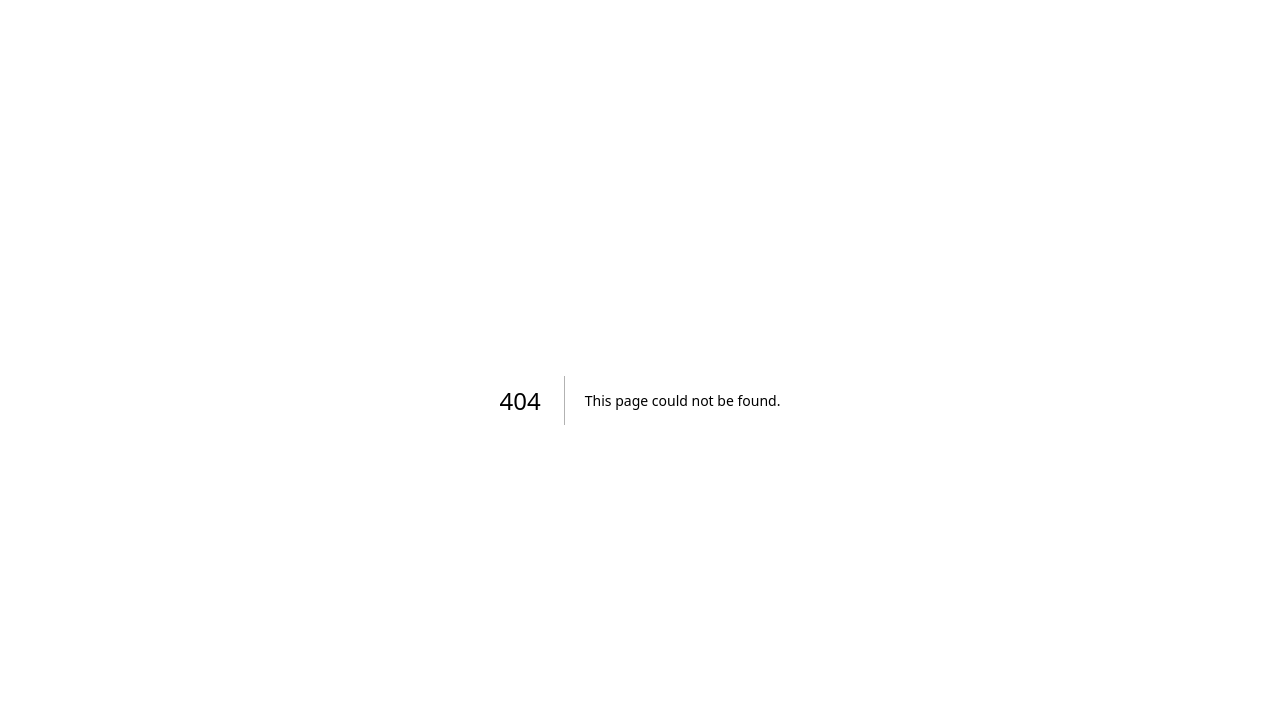
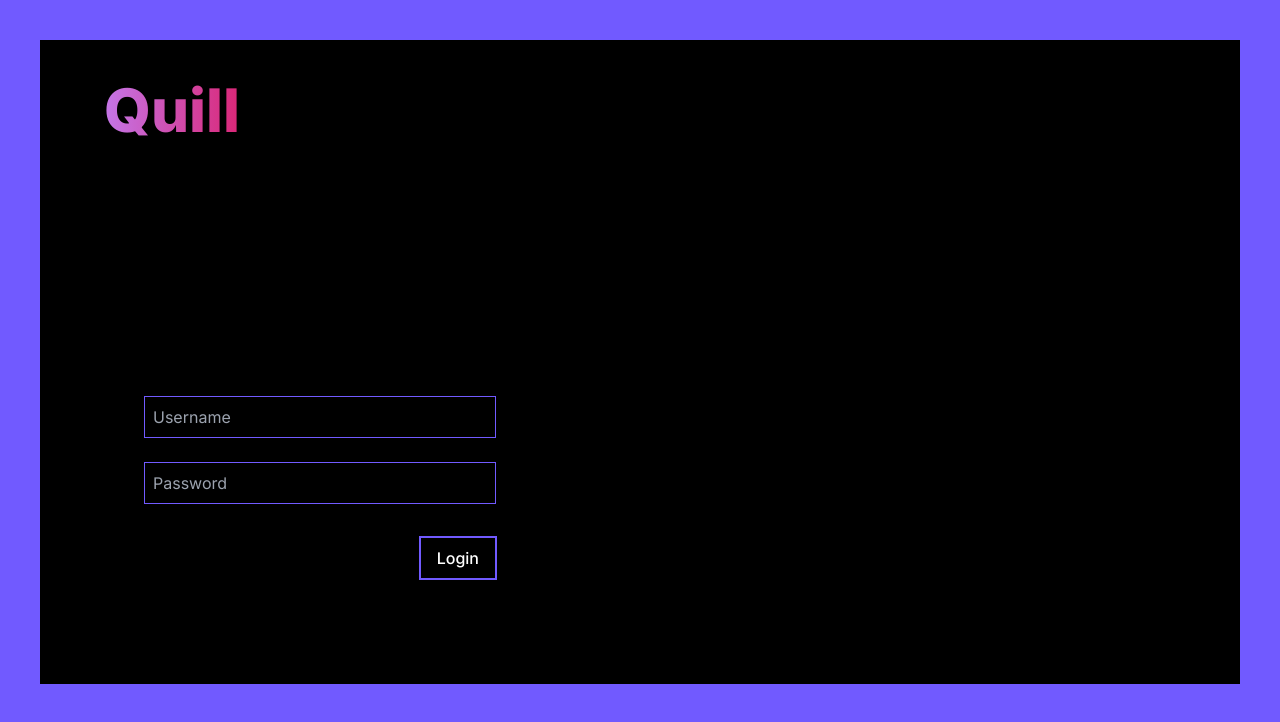
Before and after one commit to Noelzak03/quill-frontend, a Next.js app: page /login in a window 1280 px wide. Before the commit this address had no page. Shown: the top 722 px of the page. Built offline with nearby package versions, Linux system fonts and the light colour scheme.

Commit message:
Login Page Functionality

```diff
--- a/next.config.js
+++ b/next.config.js
@@ -1,4 +1,5 @@
 /** @type {import('next').NextConfig} */
-const nextConfig = {}
+const nextConfig = {
+}
 
 module.exports = nextConfig
--- /dev/null
+++ b/src/app/components/Navbar.jsx
@@ -0,0 +1,16 @@
+import Link from 'next/link'
+
+
+
+export default function Navbar() {
+    return (
+      <nav className="bg-secondary p-3 h-auto">
+      <div className="container mx-3 text-left">
+        <Link href="/" className="text-white text-4xl font-bold">
+          Quill
+        </Link>
+      </div>
+    </nav>
+
+    )
+}
--- /dev/null
+++ b/src/app/components/Quill.jsx
@@ -0,0 +1,7 @@
+import Link from "next/link"
+
+export default function Quill() {
+    return (
+        <Link href="/" className="p-0 sm:pl-6 font-extrabold text-transparent text-6xl bg-gradient-to-r from-purple-400 to-pink-600  bg-clip-text ">Quill</Link>
+    )
+}
--- a/src/app/globals.css
+++ b/src/app/globals.css
@@ -1,6 +1,7 @@
 @tailwind base;
 @tailwind components;
 @tailwind utilities;
+
 
 :root {
   --foreground-rgb: 0, 0, 0;
--- a/src/app/layout.js
+++ b/src/app/layout.js
@@ -1,17 +1,27 @@
 import { Inter } from 'next/font/google'
 import './globals.css'
+
+
+//components
+import Navbar from './components/Navbar'
+
+
+
 
 const inter = Inter({ subsets: ['latin'] })
 
 export const metadata = {
-  title: 'Create Next App',
+  title: 'Quill',
   description: 'Generated by create next app',
 }
 
 export default function RootLayout({ children }) {
   return (
-    <html lang="en">
-      <body className={inter.className}>{children}</body>
+    <html lang="en" className='min-h-full'>
+      <body className={inter.className}>
+
+        {children}
+      </body>
     </html>
   )
 }
--- /dev/null
+++ b/src/app/login/page.jsx
@@ -0,0 +1,103 @@
+"use client"
+import Quill from '../components/Quill';
+import Link from 'next/link';
+
+import { useState } from 'react';
+
+export default function Login() {
+  const [formData, setFormData] = useState({ username: '', password: '' });
+
+  const handleSubmit = async (event) => {
+    event.preventDefault();
+
+    const uname = formData.username;
+    const pwd = formData.password;
+
+    console.log({ uname, pwd });
+
+    if (pwd.length < 8) {
+      alert('Password must be at least 8 characters long.');
+      return;
+    }
+
+    const apiUrl = 'http://0.0.0.0:8000/token';
+    const requestOptions = {
+      mode: 'no-cors',
+      method: 'POST',
+      headers: {
+        'Content-Type': 'application/json',
+      },
+      body: JSON.stringify(formData),
+    };
+
+    try {
+      const response = await fetch(apiUrl, requestOptions);
+      if (response.ok) {
+        console.log('API response:', await response.json());
+      } else {
+        console.error(response.message);
+      }
+    } catch (error) {
+      console.error('An error occurred while sending the API request:', error);
+    }
+
+    setFormData({ username: '', password: '' });
+  }
+
+  const handleInputChange = (event) => {
+    const { name, value } = event.target;
+    setFormData({ ...formData, [name]: value });
+  }
+
+  return (
+    <div className="bg-primary p-10 min-h-screen">
+      <div className="bg-secondary p-10">
+        <Quill />
+        <div>
+          <form onSubmit={handleSubmit} className="">
+            <div className="p-16">
+              <h2 className="text-4xl font-semibold mb-4 my-20">Welcome Back!</h2>
+              <h3 className="mt-12">Enter credentials to login</h3>
+              <div className="mb-4">
+                <input
+                  type="text"
+                  name="username"
+                  value={formData.username}
+                  onChange={handleInputChange}
+                  className="w-full lg:w-[22rem] border p-2 bg-secondary border-primary"
+                  placeholder="Username"
+                  required
+                />
+              </div>
+              <div className="my-6">
+                <input
+                  type="password"
+                  name="password"
+                  value={formData.password}
+                  onChange={handleInputChange}
+                  className="w-full lg:w-[22rem] border p-2 bg-secondary border-primary"
+                  placeholder="Password"
+                  required
+                />
+              </div>
+              <div className="ml-0 flex mt-8 space-x-18 sm:space-x-[8rem]">
+                <Link
+                  href="/signup"
+                  className="max-lg:w-full text-left py-2 hover:underline hover:text-primary"
+                >
+                  New User? Sign Up
+                </Link>
+                <button
+                  type="submit"
+                  className="px-4 py-2 sm:font-medium text-white border-2 border-primary bg-secondary hover:bg-primary text-center"
+                >
+                  Login
+                </button>
+              </div>
+            </div>
+          </form>
+        </div>
+      </div>
+    </div>
+  );
+}
--- a/src/app/page.js
+++ b/src/app/page.js
@@ -2,112 +2,9 @@ import Image from 'next/image'
 
 export default function Home() {
   return (
-    <main className="flex min-h-screen flex-col items-center justify-between p-24">
-      <div className="z-10 max-w-5xl w-full items-center justify-between font-mono text-sm lg:flex">
-        <p className="fixed left-0 top-0 flex w-full justify-center border-b border-gray-300 bg-gradient-to-b from-zinc-200 pb-6 pt-8 backdrop-blur-2xl dark:border-neutral-800 dark:bg-zinc-800/30 dark:from-inherit lg:static lg:w-auto  lg:rounded-xl lg:border lg:bg-gray-200 lg:p-4 lg:dark:bg-zinc-800/30">
-          Get started by editing&nbsp;
-          <code className="font-mono font-bold">src/app/page.js</code>
-        </p>
-        <div className="fixed bottom-0 left-0 flex h-48 w-full items-end justify-center bg-gradient-to-t from-white via-white dark:from-black dark:via-black lg:static lg:h-auto lg:w-auto lg:bg-none">
-          <a
-            className="pointer-events-none flex place-items-center gap-2 p-8 lg:pointer-events-auto lg:p-0"
-            href="https://vercel.com?utm_source=create-next-app&utm_medium=appdir-template&utm_campaign=create-next-app"
-            target="_blank"
-            rel="noopener noreferrer"
-          >
-            By{' '}
-            <Image
-              src="/vercel.svg"
-              alt="Vercel Logo"
-              className="dark:invert"
-              width={100}
-              height={24}
-              priority
-            />
-          </a>
-        </div>
-      </div>
-
-      <div className="relative flex place-items-center before:absolute before:h-[300px] before:w-[480px] before:-translate-x-1/2 before:rounded-full before:bg-gradient-radial before:from-white before:to-transparent before:blur-2xl before:content-[''] after:absolute after:-z-20 after:h-[180px] after:w-[240px] after:translate-x-1/3 after:bg-gradient-conic after:from-sky-200 after:via-blue-200 after:blur-2xl after:content-[''] before:dark:bg-gradient-to-br before:dark:from-transparent before:dark:to-blue-700 before:dark:opacity-10 after:dark:from-sky-900 after:dark:via-[#0141ff] after:dark:opacity-40 before:lg:h-[360px] z-[-1]">
-        <Image
-          className="relative dark:drop-shadow-[0_0_0.3rem_#ffffff70] dark:invert"
-          src="/next.svg"
-          alt="Next.js Logo"
-          width={180}
-          height={37}
-          priority
-        />
-      </div>
-
-      <div className="mb-32 grid text-center lg:max-w-5xl lg:w-full lg:mb-0 lg:grid-cols-4 lg:text-left">
-        <a
-          href="https://nextjs.org/docs?utm_source=create-next-app&utm_medium=appdir-template&utm_campaign=create-next-app"
-          className="group rounded-lg border border-transparent px-5 py-4 transition-colors hover:border-gray-300 hover:bg-gray-100 hover:dark:border-neutral-700 hover:dark:bg-neutral-800/30"
-          target="_blank"
-          rel="noopener noreferrer"
-        >
-          <h2 className={`mb-3 text-2xl font-semibold`}>
-            Docs{' '}
-            <span className="inline-block transition-transform group-hover:translate-x-1 motion-reduce:transform-none">
-              -&gt;
-            </span>
-          </h2>
-          <p className={`m-0 max-w-[30ch] text-sm opacity-50`}>
-            Find in-depth information about Next.js features and API.
-          </p>
-        </a>
-
-        <a
-          href="https://nextjs.org/learn?utm_source=create-next-app&utm_medium=appdir-template-tw&utm_campaign=create-next-app"
-          className="group rounded-lg border border-transparent px-5 py-4 transition-colors hover:border-gray-300 hover:bg-gray-100 hover:dark:border-neutral-700 hover:dark:bg-neutral-800 hover:dark:bg-opacity-30"
-          target="_blank"
-          rel="noopener noreferrer"
-        >
-          <h2 className={`mb-3 text-2xl font-semibold`}>
-            Learn{' '}
-            <span className="inline-block transition-transform group-hover:translate-x-1 motion-reduce:transform-none">
-              -&gt;
-            </span>
-          </h2>
-          <p className={`m-0 max-w-[30ch] text-sm opacity-50`}>
-            Learn about Next.js in an interactive course with&nbsp;quizzes!
-          </p>
-        </a>
-
-        <a
-          href="https://vercel.com/templates?framework=next.js&utm_source=create-next-app&utm_medium=appdir-template&utm_campaign=create-next-app"
-          className="group rounded-lg border border-transparent px-5 py-4 transition-colors hover:border-gray-300 hover:bg-gray-100 hover:dark:border-neutral-700 hover:dark:bg-neutral-800/30"
-          target="_blank"
-          rel="noopener noreferrer"
-        >
-          <h2 className={`mb-3 text-2xl font-semibold`}>
-            Templates{' '}
-            <span className="inline-block transition-transform group-hover:translate-x-1 motion-reduce:transform-none">
-              -&gt;
-            </span>
-          </h2>
-          <p className={`m-0 max-w-[30ch] text-sm opacity-50`}>
-            Explore the Next.js 13 playground.
-          </p>
-        </a>
-
-        <a
-          href="https://vercel.com/new?utm_source=create-next-app&utm_medium=appdir-template&utm_campaign=create-next-app"
-          className="group rounded-lg border border-transparent px-5 py-4 transition-colors hover:border-gray-300 hover:bg-gray-100 hover:dark:border-neutral-700 hover:dark:bg-neutral-800/30"
-          target="_blank"
-          rel="noopener noreferrer"
-        >
-          <h2 className={`mb-3 text-2xl font-semibold`}>
-            Deploy{' '}
-            <span className="inline-block transition-transform group-hover:translate-x-1 motion-reduce:transform-none">
-              -&gt;
-            </span>
-          </h2>
-          <p className={`m-0 max-w-[30ch] text-sm opacity-50`}>
-            Instantly deploy your Next.js site to a shareable URL with Vercel.
-          </p>
-        </a>
-      </div>
-    </main>
+    //<p className="bg-primary p-4">
+    <p>
+      hello world!
+    </p>
   )
 }
--- /dev/null
+++ b/src/app/works/Works.jsx
@@ -0,0 +1,5 @@
+export default function Works() {
+    return (
+      <h1>hiiii</h1>
+    )
+}
--- /dev/null
+++ b/styles/app.css
@@ -0,0 +1,3 @@
+@tailwind base;
+@tailwind components;
+@tailwind utilities;
--- a/tailwind.config.js
+++ b/tailwind.config.js
@@ -6,12 +6,24 @@ module.exports = {
     './src/app/**/*.{js,ts,jsx,tsx,mdx}',
   ],
   theme: {
+    screens: {
+      sm: "640px",
+      md: "768px",
+      lg: "1024px",
+      xl: "1280px",
+    },
+
     extend: {
       backgroundImage: {
         'gradient-radial': 'radial-gradient(var(--tw-gradient-stops))',
         'gradient-conic':
           'conic-gradient(from 180deg at 50% 50%, var(--tw-gradient-stops))',
       },
+      colors: {
+        primary: '#715AFF',
+        secondary: '#000000',
+        blue: '#127239'
+      },
     },
   },
   plugins: [],
```
Also changed, not shown: public/image-1.png (added), src/app/signup/page.jsx (added).
